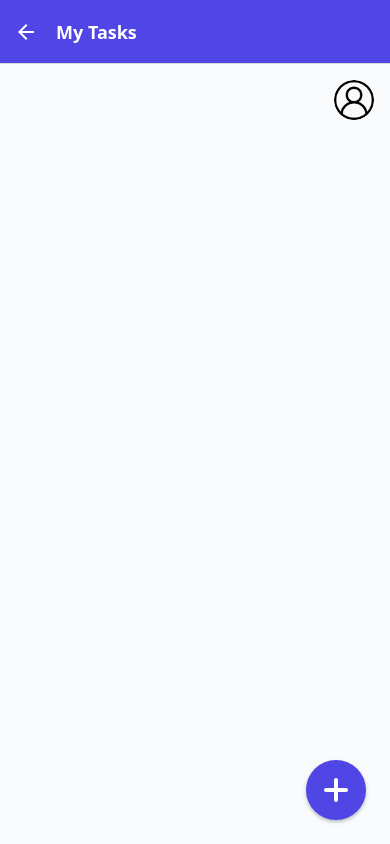
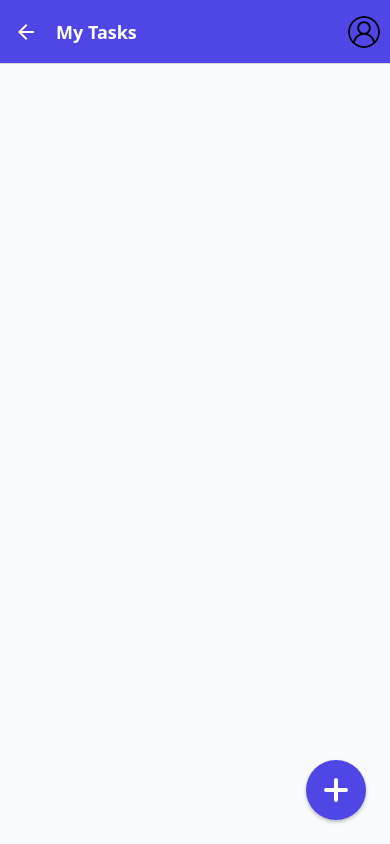
Before and after one commit to Tasheen2002/projectX, a React Native app: screen /Tasks in a window 390 px wide. Built offline with nearby package versions, Linux system fonts and the light colour scheme.

Commit message:
Profile Logo added

```diff
--- a/src/navigation/AppNavigator.tsx
+++ b/src/navigation/AppNavigator.tsx
@@ -5,8 +5,9 @@ import TaskScreen from '../screens/TaskScreen';
 import CreateTaskScreen from '../screens/CreateTaskScreen';
 import EditTaskScreen from '../screens/EditTaskScreen';
 import TaskDetailScreen from '../screens/TaskDetailScreen';
-import ProfileScreen from '../screens/ProfileScreen'; // Import ProfileScreen
+import ProfileScreen from '../screens/ProfileScreen';
 import {colors} from '../theme/color';
+import {TouchableOpacity, Image} from 'react-native';
 
 export type RootStackParamList = {
   Welcome: undefined;
@@ -14,7 +15,7 @@ export type RootStackParamList = {
   CreateTask: undefined;
   EditTask: {taskId: string};
   TaskDetail: {taskId: string};
-  Profile: undefined; // Add Profile route
+  Profile: undefined;
 };
 
 const Stack = createNativeStackNavigator<RootStackParamList>();
@@ -43,7 +44,22 @@ const AppNavigator = () => {
       <Stack.Screen
         name="Tasks"
         component={TaskScreen}
-        options={{title: 'My Tasks'}}
+        options={({navigation}) => ({
+          title: 'My Tasks',
+          headerRight: () => (
+            <TouchableOpacity onPress={() => navigation.navigate('Profile')}>
+              <Image
+                source={require('../assets/icons/user.png')}
+                style={{
+                  width: 32,
+                  height: 32,
+                  borderRadius: 16,
+                  marginRight: 10,
+                }}
+              />
+            </TouchableOpacity>
+          ),
+        })}
       />
       <Stack.Screen
         name="CreateTask"
--- a/src/screens/TaskScreen.tsx
+++ b/src/screens/TaskScreen.tsx
@@ -1,11 +1,5 @@
 import React from 'react';
-import {
-  View,
-  FlatList,
-  StyleSheet,
-  TouchableOpacity,
-  Image,
-} from 'react-native';
+import {View, FlatList, StyleSheet, TouchableOpacity} from 'react-native';
 import {NativeStackNavigationProp} from '@react-navigation/native-stack';
 import {RootStackParamList} from '../navigation/AppNavigator';
 import TaskComponent from '../components/TaskComponent';
@@ -30,16 +24,6 @@ const TaskScreen: React.FC<TaskScreenProps> = ({navigation}) => {
 
   return (
     <View style={styles.container}>
-      {/* Profile Icon */}
-      <TouchableOpacity
-        style={styles.profileIconContainer}
-        onPress={() => navigation.navigate('Profile')}>
-        <Image
-          source={require('../assets/icons/user.png')} // Replace with your user image path
-          style={styles.profileIcon}
-        />
-      </TouchableOpacity>
-
       <FlatList
         data={tasks}
         renderItem={renderTask}
@@ -62,17 +46,6 @@ const styles = StyleSheet.create({
   container: {
     flex: 1,
     position: 'relative',
-  },
-  profileIconContainer: {
-    position: 'absolute',
-    top: 16,
-    right: 16,
-    zIndex: 10,
-  },
-  profileIcon: {
-    width: 40,
-    height: 40,
-    borderRadius: 20,
   },
   listContent: {
     padding: 16,
```
